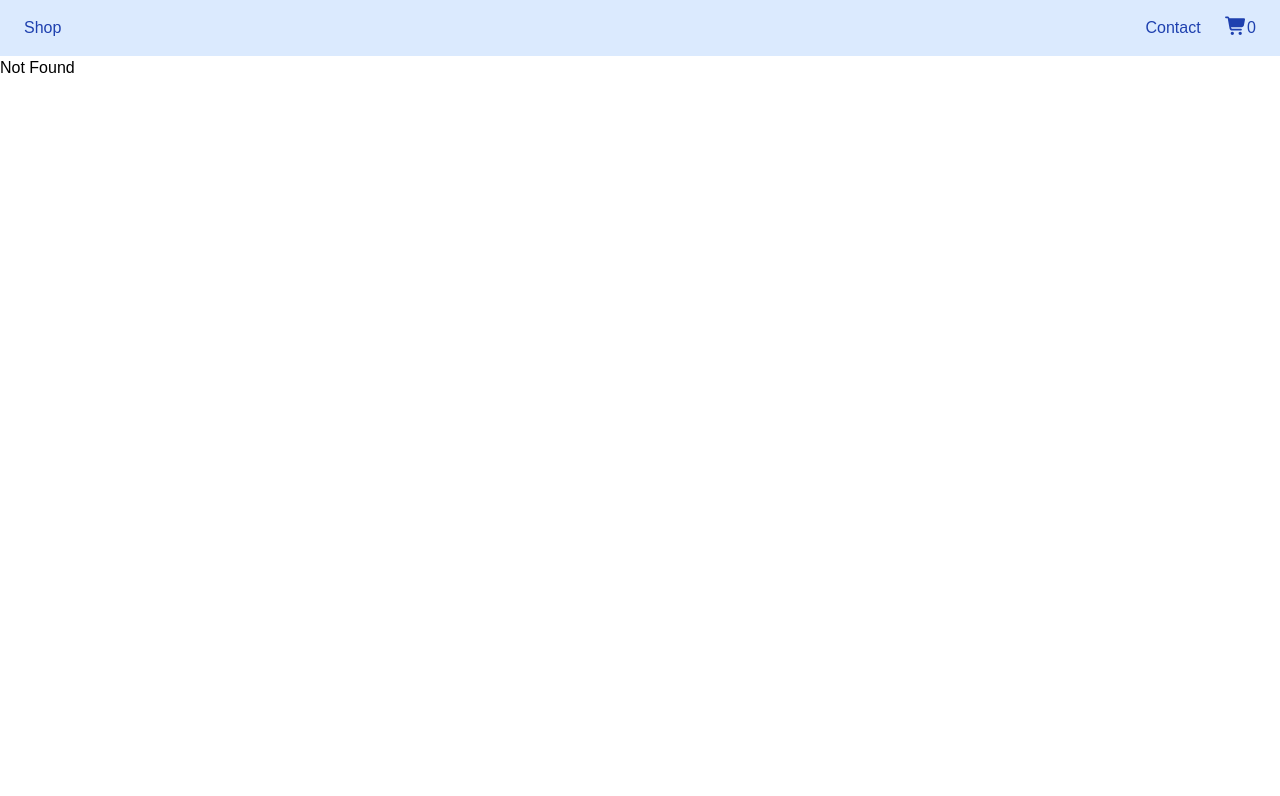
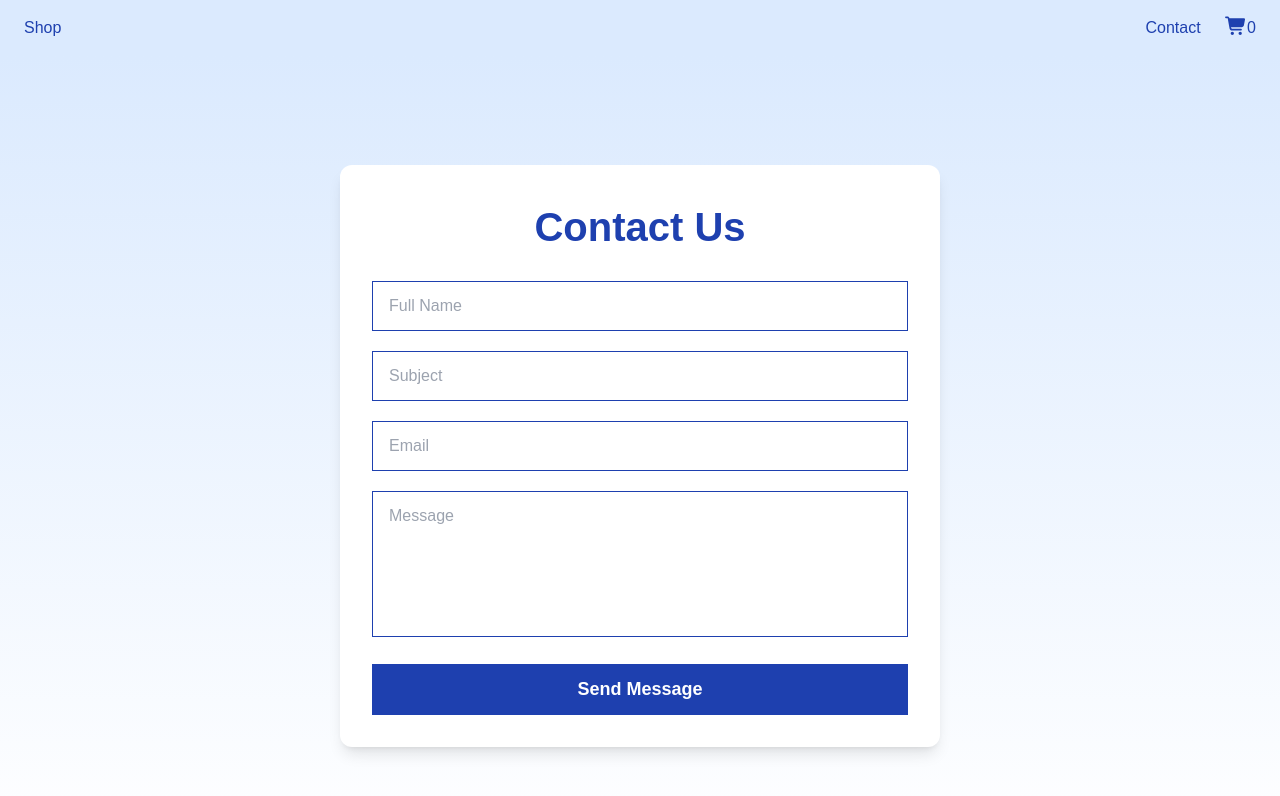
Before and after one commit to NoroffFEU/jsfw-2025-v1-ina-js-frameworks, a React (Vite) app: page /contact in a window 1280 px wide. Before the commit this address had no page. Shown: the top 796 px of the page. Built offline with nearby package versions, Linux system fonts and the light colour scheme; a web font is replaced by a local one.

Commit message:
Added a contact form on the contact page, syled it and added proper validation on all fields.

```diff
--- a/src/pages/ContactPage.tsx
+++ b/src/pages/ContactPage.tsx
@@ -0,0 +1,169 @@
+import React, { useState } from "react";
+import { Link } from "@tanstack/react-router";
+import type { ContactFormData, ContactFormErrors } from "../types/Contact";
+import { FontAwesomeIcon } from "@fortawesome/react-fontawesome";
+import { faCircleCheck } from "@fortawesome/free-solid-svg-icons";
+
+function ContactPage() {
+  // state: stores user input values
+  const [formData, setFormData] = useState<ContactFormData>({
+    fullName: "",
+    subject: "",
+    email: "",
+    message: "",
+  });
+
+  const [errors, setErrors] = useState<ContactFormErrors>({});
+  const [submitted, setSubmitted] = useState(false);
+
+  const validate = (data: ContactFormData): ContactFormErrors => {
+    const newErrors: ContactFormErrors = {};
+
+    // Full name validation
+    if (data.fullName.trim().length < 3) {
+      newErrors.fullName = "Full Name must be at least 3 characters.";
+    }
+
+    // Subject validation
+    if (data.subject.trim().length < 3) {
+      newErrors.subject = "Subject must be at least 3 characters.";
+    }
+
+    // Email validation
+    const emailRegex = /^[^\s@]+@[^\s@]+\.[^\s@]+$/;
+
+    if (!emailRegex.test(data.email)) {
+      newErrors.email = "Please enter a valid email address.";
+    }
+
+    // Message validation
+    if (data.message.trim().length < 10) {
+      newErrors.message = "Message must be at least 10 characters.";
+    }
+
+    return newErrors;
+  };
+
+  const handleChange = (
+    e: React.ChangeEvent<HTMLInputElement | HTMLTextAreaElement>
+  ) => {
+    const { name, value } = e.target;
+
+    // Update form data
+    setFormData((prev) => ({
+      ...prev,
+      [name]: value,
+    }));
+
+    // Remove errors for that specific field while typing
+    setErrors((prevErrors) => ({
+      ...prevErrors,
+      [name]: undefined,
+    }));
+  };
+
+  const handleSubmit = (e: React.SyntheticEvent<HTMLFormElement>) => {
+    e.preventDefault();
+
+    const validationErrors = validate(formData);
+
+    if (Object.keys(validationErrors).length > 0) {
+      setErrors(validationErrors);
+      return;
+    }
+
+    setErrors({});
+    setSubmitted(true);
+  };
+
+  return (
+    <div className="min-h-screen flex items-center justify-center px-6 bg-gradient-to-b from-blue-100 to-white">
+      <div className="w-full max-w-[600px] bg-white my-10 p-8 rounded-xl shadow-lg">
+        {submitted ? (
+          <div className="flex flex-col items-center justify-center text-blue-800 gap-5">
+            <FontAwesomeIcon icon={faCircleCheck} size="10x" />
+            <p className="text-[28px] max-[450px]:text-[24px] text-center font-bold">
+              Your message has been sent successfully!
+            </p>
+            <Link
+              to={"/"}
+              className="flex justify-center w-full bg-blue-800 text-[18px] text-white py-3 font-semibold"
+            >
+              Go to Homepage
+            </Link>
+          </div>
+        ) : (
+          <form onSubmit={handleSubmit} className="space-y-5">
+            <h1 className="text-[40px] font-bold text-blue-800 mb-6 text-center">
+              Contact Us
+            </h1>
+            <div>
+              <input
+                type="text"
+                name="fullName"
+                placeholder="Full Name"
+                value={formData.fullName}
+                onChange={handleChange}
+                className="w-full px-4 py-3 border border-blue-800"
+              />
+              {errors.fullName && (
+                <p className="text-blue-500 text-sm mt-1">{errors.fullName}</p>
+              )}
+            </div>
+
+            <div>
+              <input
+                type="text"
+                name="subject"
+                placeholder="Subject"
+                value={formData.subject}
+                onChange={handleChange}
+                className="w-full px-4 py-3 border border-blue-800"
+              />
+              {errors.subject && (
+                <p className="text-blue-500 text-sm mt-1">{errors.subject}</p>
+              )}
+            </div>
+
+            <div>
+              <input
+                type="email"
+                name="email"
+                placeholder="Email"
+                value={formData.email}
+                onChange={handleChange}
+                className="w-full px-4 py-3 border border-blue-800"
+              />
+              {errors.email && (
+                <p className="text-blue-500 text-sm mt-1">{errors.email}</p>
+              )}
+            </div>
+
+            <div>
+              <textarea
+                name="message"
+                placeholder="Message"
+                rows={5}
+                value={formData.message}
+                onChange={handleChange}
+                className="w-full px-4 py-3 border border-blue-800 resize-none"
+              />
+              {errors.message && (
+                <p className="text-blue-500 text-sm mt-1">{errors.message}</p>
+              )}
+            </div>
+
+            <button
+              type="submit"
+              className="w-full bg-blue-800 text-[18px] text-white py-3 font-semibold"
+            >
+              Send Message
+            </button>
+          </form>
+        )}
+      </div>
+    </div>
+  );
+}
+
+export default ContactPage;
--- a/src/pages/HomePage.tsx
+++ b/src/pages/HomePage.tsx
@@ -13,7 +13,7 @@ function HomePage() {
   const [searchTerm, setSearchTerm] = useState("");
   const [sortOption, setSortOption] = useState("default");
 
-  const getPrice = (product) => {
+  const getPrice = (product: Product): number => {
     if (product.discountedPrice && product.discountedPrice < product.price) {
       return product.discountedPrice;
     }
--- a/src/routes/router.ts
+++ b/src/routes/router.ts
@@ -3,6 +3,7 @@ import HomePage from "../pages/HomePage";
 import ProductPage from "../pages/ProductPage";
 import CartPage from "../pages/CartPage";
 import ConfirmationPage from "../pages/ConfirmationPage";
+import ContactPage from "../pages/ContactPage";
 import Layout from "../components/Layout";
 
 export const rootRoute = new RootRoute({
@@ -33,11 +34,18 @@ export const confirmationRoute = new Route({
   component: ConfirmationPage,
 });
 
+export const contactRoute = new Route({
+  getParentRoute: () => rootRoute,
+  path: "/contact",
+  component: ContactPage,
+});
+
 export const routeTree = rootRoute.addChildren([
   homeRoute,
   productRoute,
   cartRoute,
   confirmationRoute,
+  contactRoute,
 ]);
 
 export const router = new Router({ routeTree });
--- /dev/null
+++ b/src/types/Contact.ts
@@ -0,0 +1,13 @@
+export interface ContactFormData {
+  fullName: string;
+  email: string;
+  subject: string;
+  message: string;
+}
+
+export type ContactFormErrors = {
+  fullName?: string;
+  subject?: string;
+  email?: string;
+  message?: string;
+};
```
